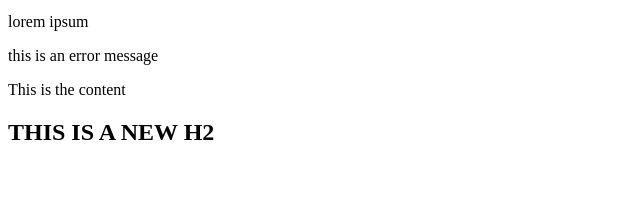
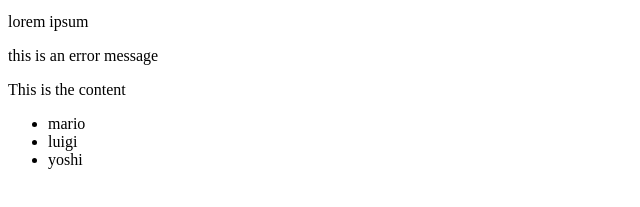
Before and after one commit to Collins1618/DOMjs, a plain HTML site: page index.html in a window 1280 px wide. Shown: the part 101-308 px from the top of the page, without its empty margins (0-640 px from the left). Drawn offline with Linux system fonts and the light colour scheme.

Commit message:
add list using foreach loop and chaiing the HTML

```diff
--- a/app.js
+++ b/app.js
@@ -24,4 +24,10 @@ const content = document.querySelector('.content');
 
 // console.log(content.innerHTML);
 
-content.innerHTML += '<h2>THIS IS A NEW H2</h2>';// += APPEND, = OVERWRITE
+// content.innerHTML += '<h2>THIS IS A NEW H2</h2>';// += APPEND, = OVERWRITE
+
+const people = ['mario', 'luigi', 'yoshi'];
+people.forEach(person => {
+    let ul = document.querySelector('ul');
+    ul.innerHTML += `<li>${person}</li>`;
+});
--- a/index.html
+++ b/index.html
@@ -15,6 +15,10 @@
 
         <div class="content">
             <p>This is the content</p>
+
+            <ul>
+
+            </ul>
         </div>
 
 
```
